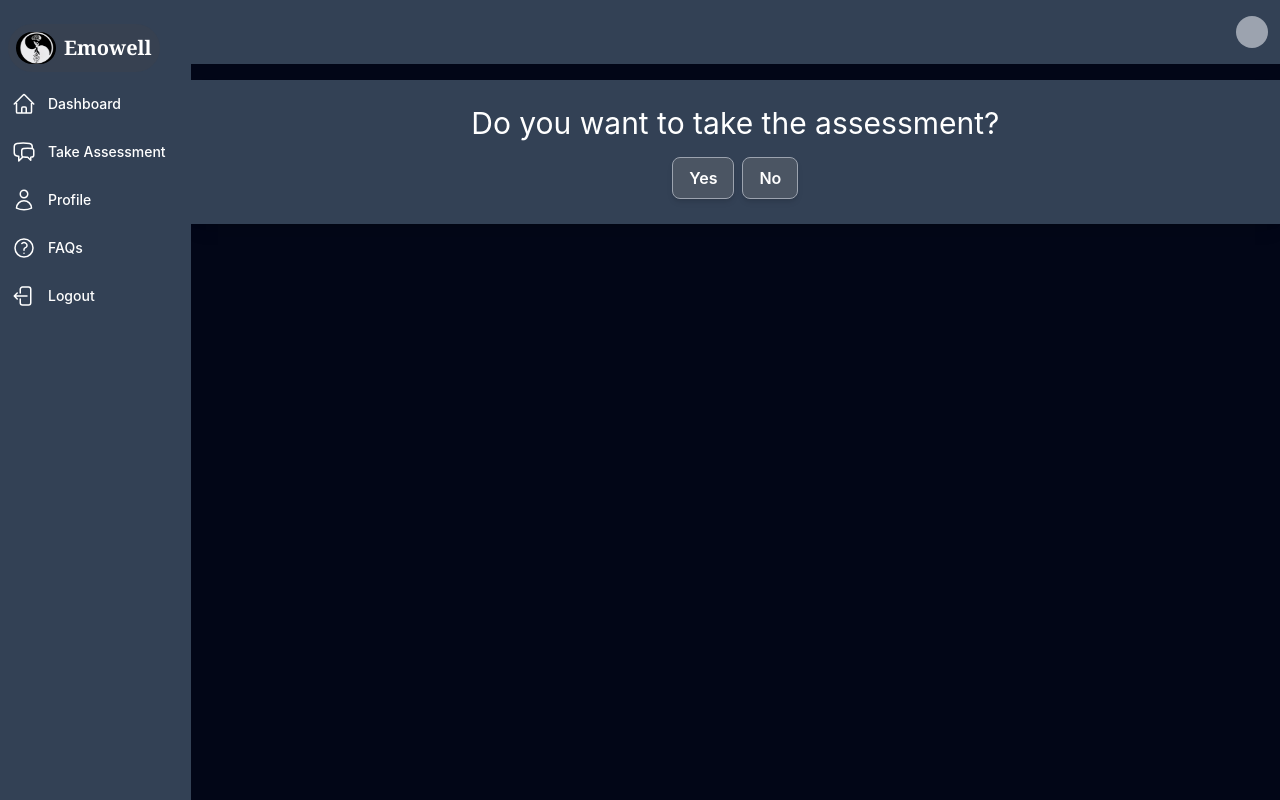
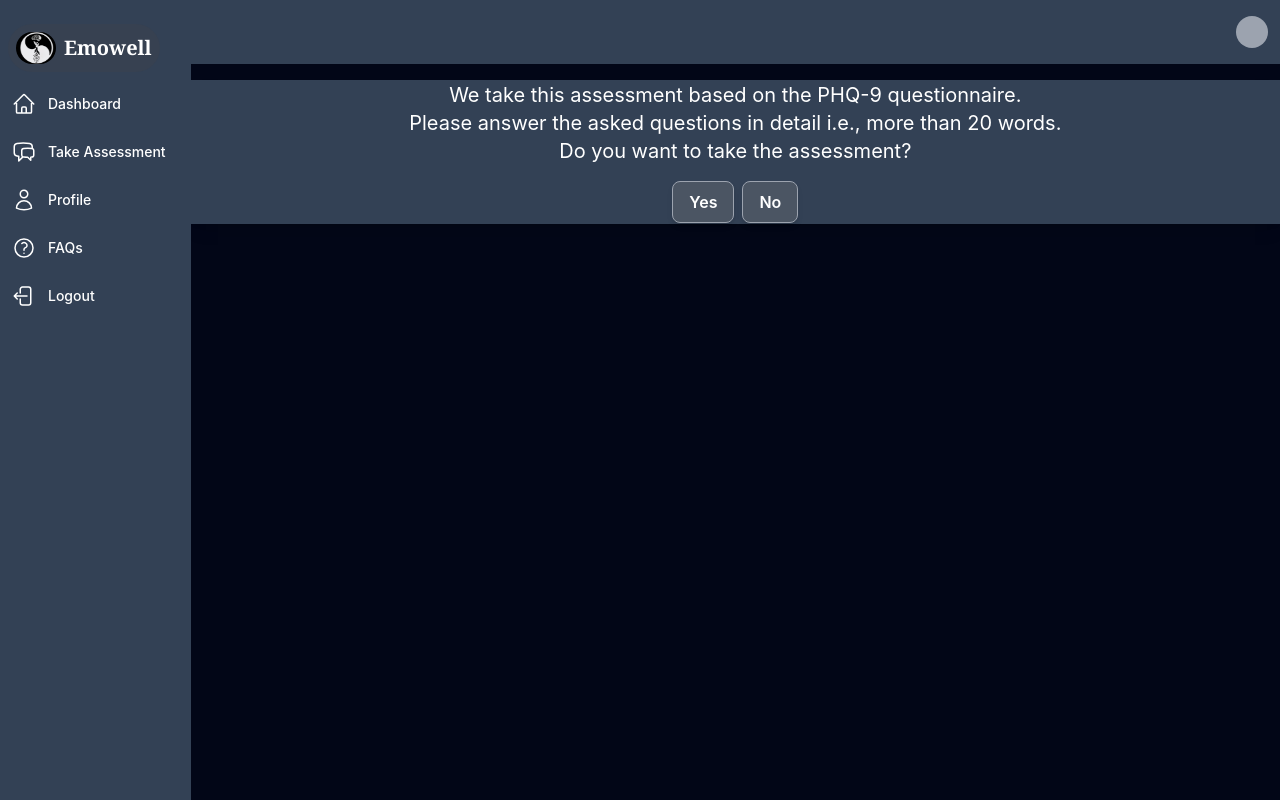
Before and after one commit to EmoWell/front_end, a React (Create React App) app in the folder frontend/: page /chatbot-dashboard in a window 1280 px wide. Built offline with nearby package versions, Linux system fonts and the light colour scheme.

Commit message:
Score fetched and text addition

```diff
--- a/frontend/src/Pages/ChatbotDashboard.js
+++ b/frontend/src/Pages/ChatbotDashboard.js
@@ -27,7 +27,12 @@ export default function ChatbotDashboard() {
             <Chatbot />
           ) : showQuestion ? (
             <div className="flex flex-col items-center mt-20 justify-center text-white  h-36 bg-slate-700 shadow-lg">
-              <h2 className="mb-4 text-center text-3xl text-bold">
+              <h2 className="mb-4 text-center text-xl text-bold">
+                We take this assessment based on the PHQ-9 questionnaire.
+                <br />
+                Please answer the asked questions in detail i.e., more than 20
+                words.
+                <br />
                 Do you want to take the assessment?
               </h2>
               <div className="flex gap-2">
```
Also changed, not shown: frontend/src/Components/ChatbotDashboardComponents/ResponseModal.js (+7 -4 lines).
